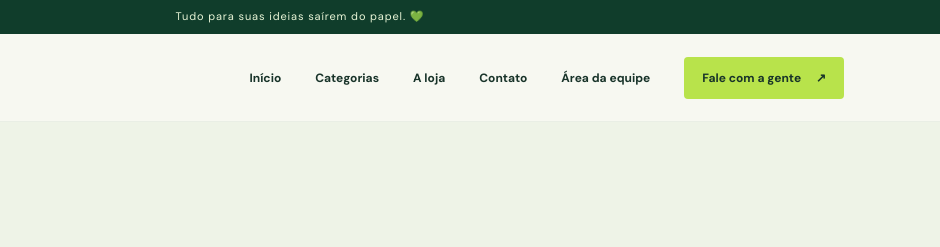
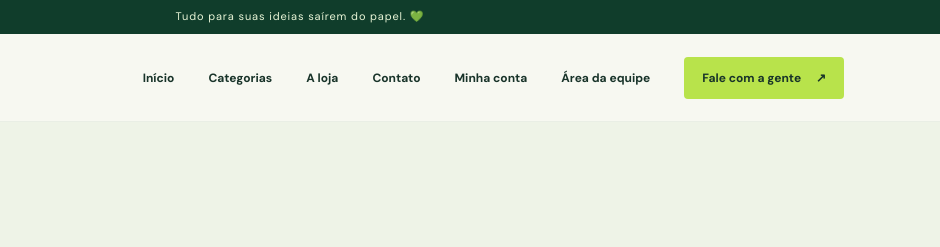
Before and after one commit to KevinSouza17/papagaio-verde-site, a website: page index.html in a window 1280 px wide. Shown: the top 247 px of the page, 340-1280 px from the left. Drawn offline with nearby package versions, Linux system fonts and the light colour scheme.

Commit message:
Add customer account entry to storefront navigation

```diff
--- a/index.html
+++ b/index.html
@@ -22,7 +22,7 @@
     </a>
     <button class="menu-toggle" aria-label="Abrir menu" aria-expanded="false"><span></span><span></span><span></span></button>
     <nav class="navigation" aria-label="Navegação principal">
-      <a href="#inicio">Início</a><a href="#categorias">Categorias</a><a href="#sobre">A loja</a><a href="#contato">Contato</a><a href="admin/">Área da equipe</a>
+      <a href="#inicio">Início</a><a href="#categorias">Categorias</a><a href="#sobre">A loja</a><a href="#contato">Contato</a><a href="conta/">Minha conta</a><a href="admin/">Área da equipe</a>
       <a class="nav-cta" href="#contato">Fale com a gente <span>↗</span></a>
     </nav>
   </header>
```
